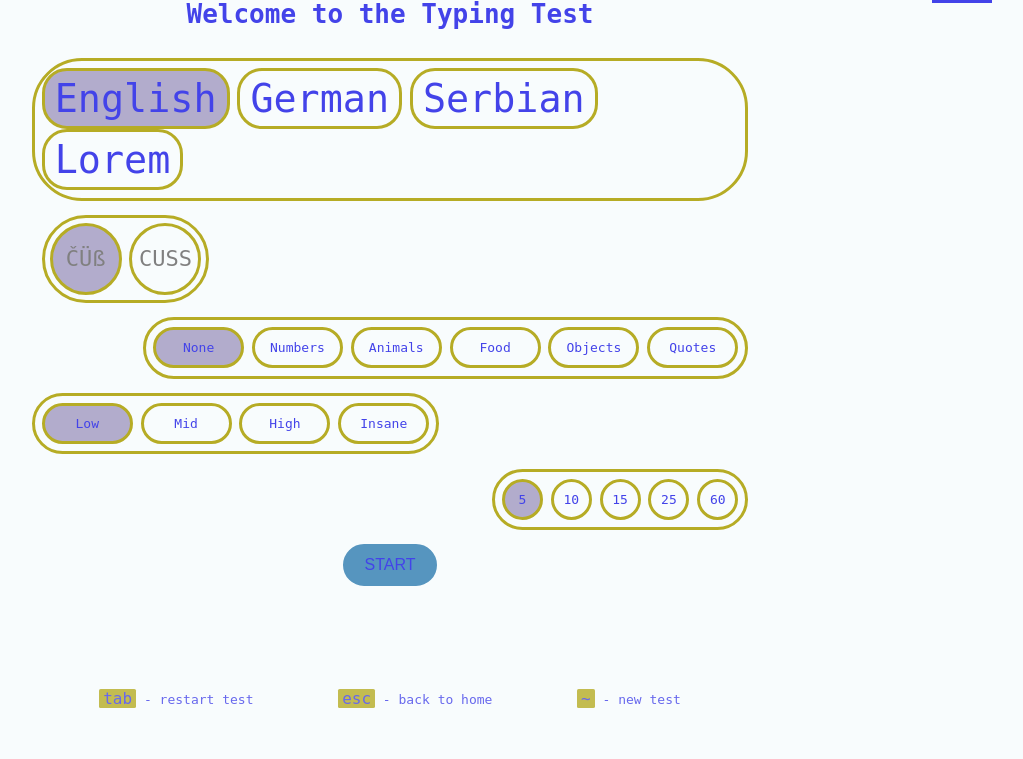
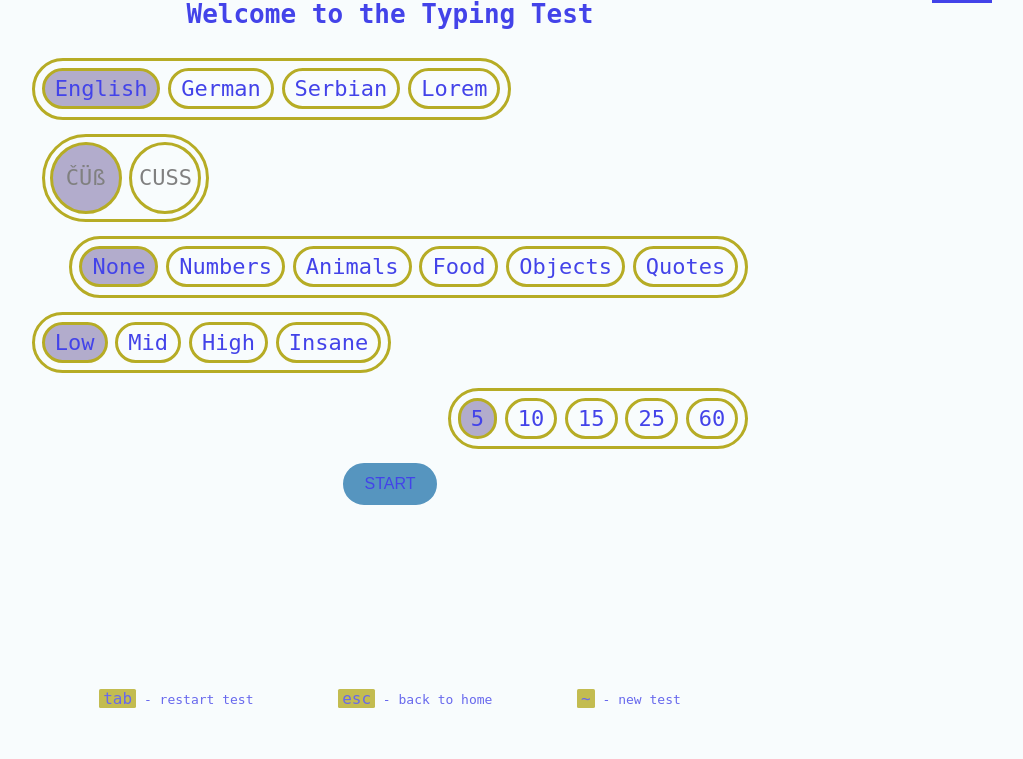
Before and after one commit to jovanovic-djo/just-type, a Django app: page / in a window 1280 px wide. Shown: the part 41-800 px from the top of the page, without its empty margins (250-1273 px from the left). Run offline with Django 5.2, Linux system fonts and the light colour scheme.

Commit message:
modify css into concise form

```diff
--- a/typing_speed_test/app/static/css/styles.css
+++ b/typing_speed_test/app/static/css/styles.css
@@ -157,37 +157,6 @@ input:checked + .slider:before {
     margin-right: auto;
 }
 
-/* LANGUAGE CHOICE WRAPPER */
-.language-choice label,
-.language-choice input {
-    border-radius: 25px;
-    font-size: var(--font-size-large);
-    text-align: justify;
-    align-items: center;
-    justify-content: center;
-    display: inline-flex;
-    width: max-content;
-    height: max-content;
-    border: 3px solid var(--border-color);
-    padding-left: 10px;
-    padding-right: 10px;
-    padding-top: 5px;
-    padding-bottom: 5px;
-    cursor: pointer;
-}
-
-.language-choice input[type="radio"] {
-    display: none;
-}
-
-.language-choice label:hover {
-    background: var(--hover-background);
-}
-
-.language-choice input[type="radio"]:checked + label {
-    background: var(--checked-background);
-}
-
 /* ACCENT CHOICE WRAPPER */
 .accent-choice label,
 .accent-choice input {
@@ -234,85 +203,31 @@ input:checked + .slider:before {
     text-align: center;
 }
 
-/* TOPIC CHOICE */
-.topic-choice label,
-.topic-choice input {
+/* **** CHOICE ****** */
+.choice label,
+.choice input {
     border-radius: 25px;
+    font-size: var(--font-size-medium);
     text-align: justify;
     align-items: center;
     justify-content: center;
     display: inline-flex;
-    width: 85px;
-    height: 35px;
+    width: max-content;
+    height: max-content;
     border: 3px solid var(--border-color);
-    padding: 0;
+    padding: 5px 10px;
     cursor: pointer;
 }
 
-.topic-choice input[type="radio"] {
+.choice input[type="radio"] {
     display: none;
 }
 
-.topic-choice label:hover {
+.choice label:hover {
     background: var(--hover-background);
 }
 
-.topic-choice input[type="radio"]:checked + label {
-    background: var(--checked-background);
-}
-
-
-/* MODE VALUE CHOICE */
-.mode-value-choice label,
-.mode-value-choice input {
-    border-radius: 25px;
-    text-align: justify;
-    align-items: center;
-    justify-content: center;
-    display: inline-flex;
-    width: 35px;
-    height: 35px;
-    border: 3px solid var(--border-color);
-    padding: 0;
-    cursor: pointer;
-}
-
-.mode-value-choice input[type="radio"] {
-    display: none;
-}
-
-.mode-value-choice label:hover {
-    background: var(--hover-background);
-}
-
-.mode-value-choice input[type="radio"]:checked + label {
-    background: var(--checked-background);
-}
-
-/* COMPLEXITY CHOICE WRAPPER */
-.complexity-choice label,
-.complexity-choice input {
-    border-radius: 25px;
-    text-align: justify;
-    align-items: center;
-    justify-content: center;
-    display: inline-flex;
-    width: 85px;
-    height: 35px;
-    border: 3px solid var(--border-color);
-    padding: 0;
-    cursor: pointer;
-}
-
-.complexity-choice input[type="radio"] {
-    display: none;
-}
-
-.complexity-choice label:hover {
-    background: var(--hover-background);
-}
-
-.complexity-choice input[type="radio"]:checked + label {
+.choice input[type="radio"]:checked + label {
     background: var(--checked-background);
 }
 
--- a/typing_speed_test/app/templates/typing_speed_test/index.html
+++ b/typing_speed_test/app/templates/typing_speed_test/index.html
@@ -31,7 +31,7 @@
     <form method="POST" action="{% url 'type' %}">
         {% csrf_token %}
         <div class="wrapper-left">
-            <div class="language-choice" id="language-choice">
+            <div class="choice language-choice" id="language-choice">
                 <input type="radio" id="language-english" name="language" value="english" checked="checked" />
                 <label for="language-english">English</label>
 
@@ -56,7 +56,7 @@
             </div>
         </div>
         <div class="wrapper-right">
-            <div class="topic-choice" id="topic-choice">
+            <div class="choice topic-choice" id="topic-choice">
                 <input type="radio" id="topic-none" name="topic" value="none" checked="checked" />
                 <label for="topic-none">None</label>
 
@@ -77,7 +77,7 @@
             </div>
         </div>
         <div class="wrapper-left">
-            <div class="complexity-choice" id="complexity-choice">
+            <div class="choice complexity-choice" id="complexity-choice">
                 <input type="radio" id="complexity-low" name="complexity" value="low" checked="checked" />
                 <label for="complexity-low">Low</label>
 
@@ -92,7 +92,7 @@
             </div>
         </div>
         <div class="wrapper-right">
-            <div class="mode-value-choice" id="mode-value-choice">
+            <div class="choice mode-value-choice" id="mode-value-choice">
                 <input type="radio" id="mode-value-5" name="mode-value" value="5" checked="checked" />
                 <label for="mode-value-5">5</label>
 
```
